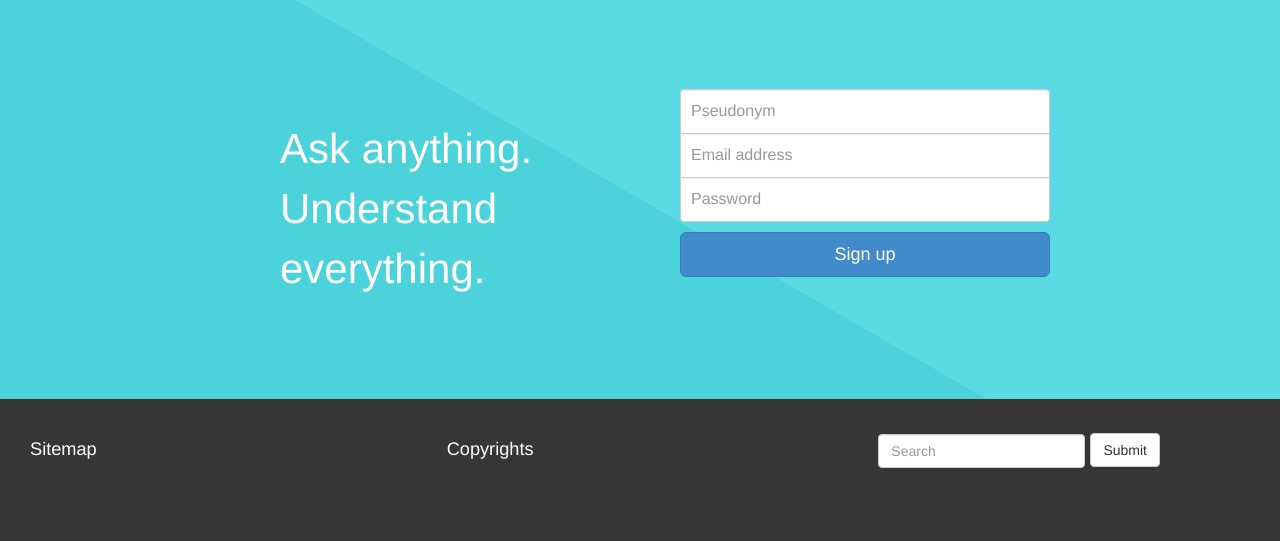
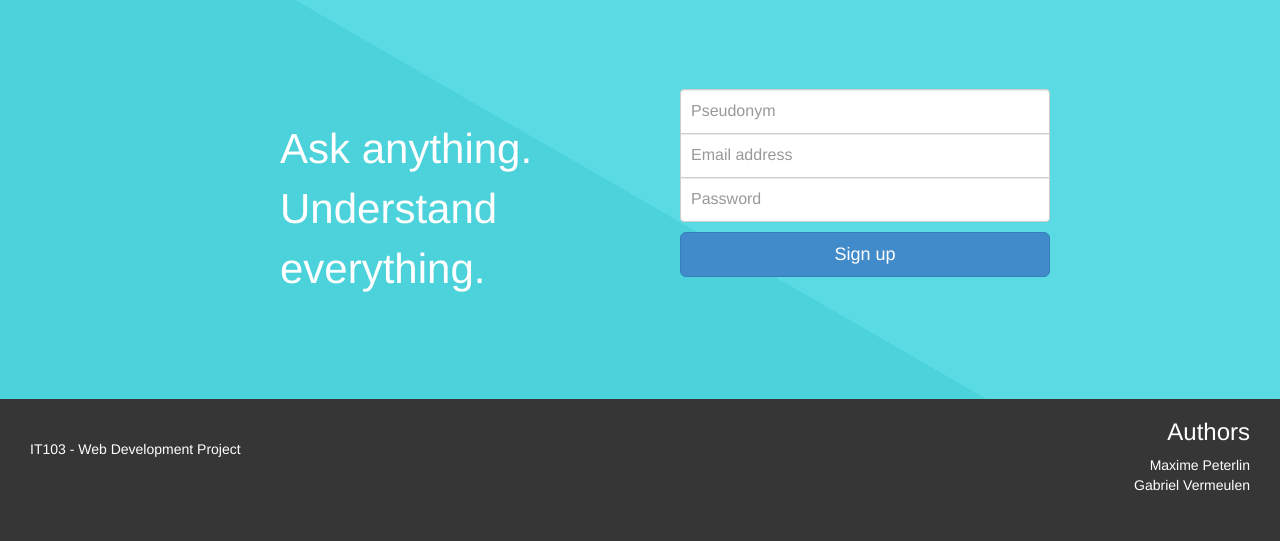
Before and after one commit to Rainbold/ProjetWeb, a CodeIgniter app: page / in a window 1280 px wide. Shown: the part 101-642 px from the top of the page. Run offline with CodeIgniter, Linux system fonts and the light colour scheme.

Commit message:
Version finale

```diff
--- a/application/views/Misc/footer.php
+++ b/application/views/Misc/footer.php
@@ -2,19 +2,13 @@
 			<nav class="navbar navbar-default" role="navigation">
 				<div class="container-fluid">
 					<div class="row-fluid">
-						<div class="col-md-4">
-							Sitemap
+						<div class="col-md-6 text-left">
+							IT103 - Web Development Project
 						</div>
-						<div class="col-md-4">
-							Copyrights
-						</div>
-						<div class="col-md-4">
-							<form class="navbar-form navbar-left" role="search">
-						    	<div class="form-group">
-						    		<input type="text" class="form-control" placeholder="Search">
-						    	</div>
-						    	<button type="submit" class="btn btn-default">Submit</button>
-							</form>
+						<div class="col-md-6 text-right">
+							<h3>Authors</h3>
+							Maxime Peterlin<br/>
+							Gabriel Vermeulen
 						</div>
 					</div>
 				</div>
--- a/assets/css/design.css
+++ b/assets/css/design.css
@@ -332,14 +332,19 @@ div.messageBox p
 footer>nav.navbar
 {
 	color: #fff;
-	line-height: 100px;
 	height: 100px;
 	margin: 0;
+	line-height: 20px;
 	border-radius: 0px;
 	border: none;
 	background-color: #363636;
 	padding: 0;
-	font-size: 1.3em;
+	font-size: 1em;
+}
+
+footer div.text-left
+{
+	line-height: 100px;
 }
 
 footer>nav.navbar form
```
